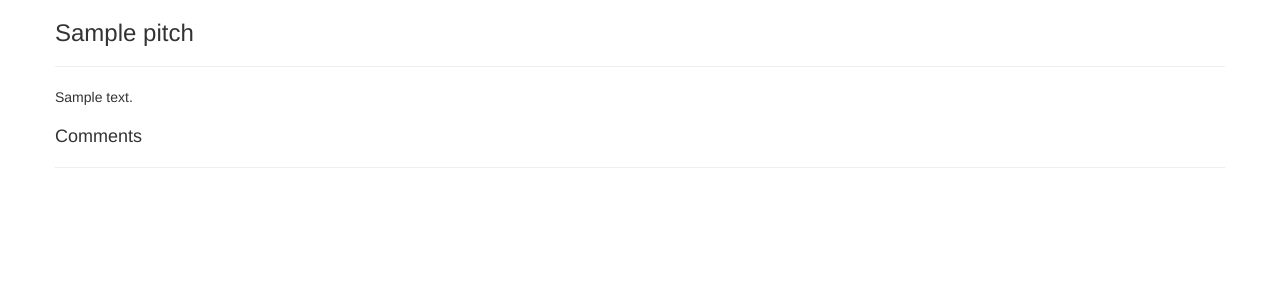
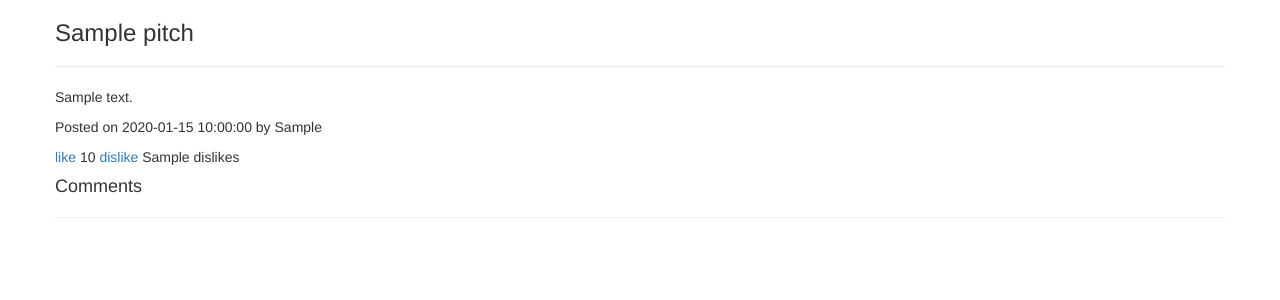
Before and after one commit to anneyk/sixty-seconds-app, a Python web app: template app/templates/pitch.html in a window 1280 px wide. Shown: the part 52-352 px from the top of the page. Run offline with Jinja, Linux system fonts and the light colour scheme; the template is opened without the code that fills it: most values are stand-ins (such as "Sample title", 1, 10 or a date in 2020); some libraries are stand-ins or nearby versions.

Commit message:
modify ptch.html

```diff
--- a/app/templates/pitch.html
+++ b/app/templates/pitch.html
@@ -8,6 +8,13 @@
         <h3>{{pitch.pitch_title}}</h3>
         <hr>
         <p>{{pitch.pitch_content}}</p>
+        <span>
+          <p>Posted on {{date}} by {{pitch.user.username| capitalize}}</p>
+          <a href="/pitch/{{pitch.id}}?like=1">
+              like
+          </a>{{pitch.likes}} <a href="/pitch/{{pitch.id}}?dislike=1">
+              dislike
+          </a>{{pitch.dislikes}}</span>
     </div>
     <div class="row">
         <h4>Comments</h4>
```
